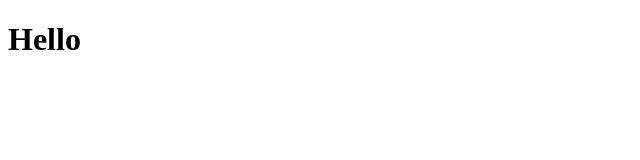
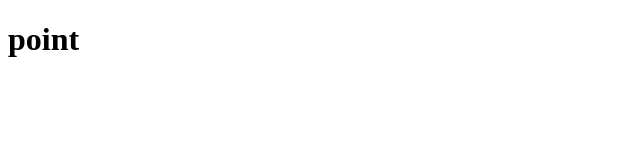
Before and after one commit to rtokala14/hangman-ts, a React (Vite) app: page / in a window 1280 px wide. Shown: the top 160 px of the page, without its empty margins (0-640 px from the left). Built offline with nearby package versions, Linux system fonts and the light colour scheme.

Commit message:
Display random word on refresh

```diff
--- a/src/App.tsx
+++ b/src/App.tsx
@@ -1,8 +1,12 @@
 import { useState } from "react";
+import words from "./wordList.json";
 
 function App() {
-  const [wordToGuess, setWordToGuess] = useState("Test");
-  return <h1>Hello</h1>;
+  const [wordToGuess, setWordToGuess] = useState(() => {
+    return words[Math.floor(Math.random() * words.length)];
+  });
+
+  return <h1>{wordToGuess}</h1>;
 }
 
 export default App;
```
